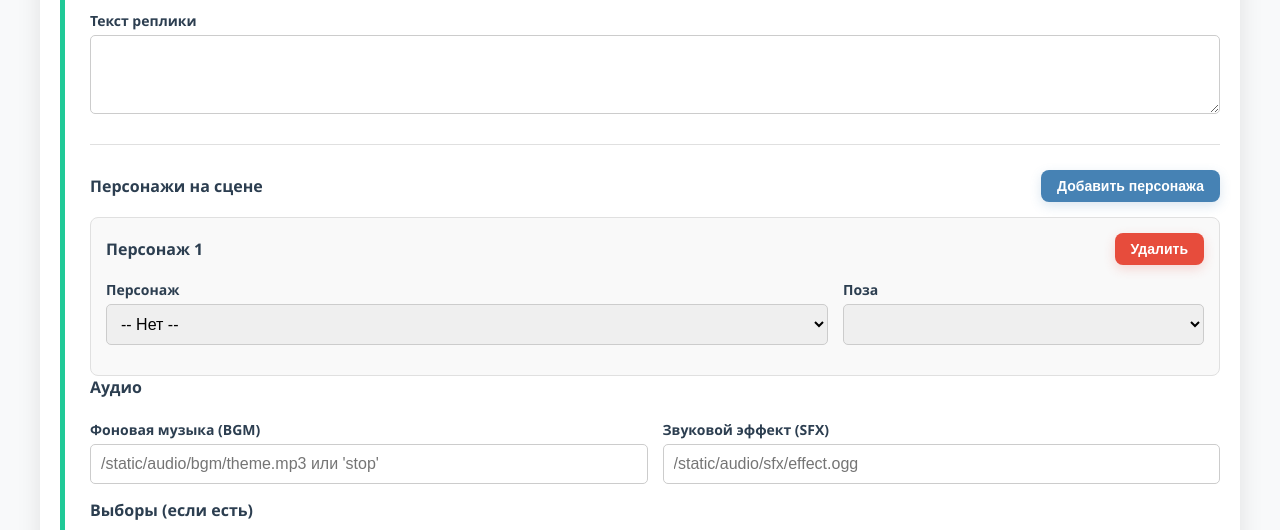
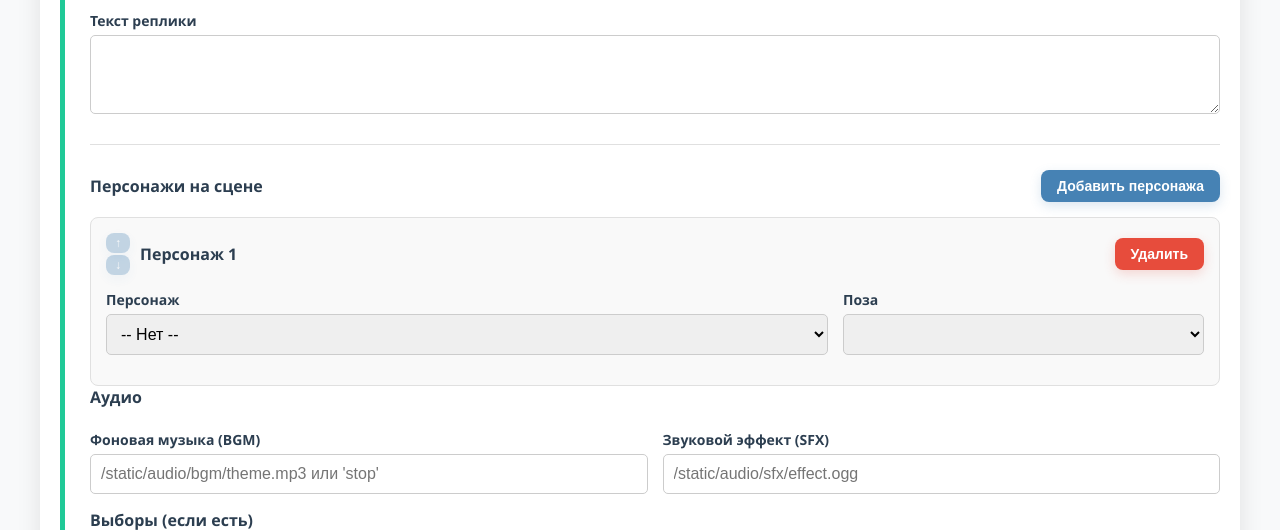
Before and after one commit to appsfolder/SWVNE, a Flask app: page /scenario-creator in a window 1280 px wide. Shown: the part 495-1025 px from the top of the page. Run offline with Flask 3, Linux system fonts and the light colour scheme; lists and menus that the app fills with data are empty.

Commit message:
Add slot buttons to define positions
This change introduces up/down buttons to reposition characters

```diff
--- a/static/css/style.css
+++ b/static/css/style.css
@@ -726,6 +726,12 @@ body.creator-body, body.admin-body {
     margin-bottom: 15px;
 }
 
+.character-slot-left {
+    display: flex;
+    align-items: center;
+    gap: 10px;
+}
+
 .character-slot-title {
     font-weight: 600;
     color: var(--color-dark-purple);
@@ -735,6 +741,30 @@ body.creator-body, body.admin-body {
     display: grid;
     grid-template-columns: 2fr 1fr;
     gap: 15px;
+}
+
+/* Position control styles */
+.position-controls {
+    display: flex;
+    flex-direction: column;
+    gap: 2px;
+}
+
+.move-up-btn,
+.move-down-btn {
+    min-width: 24px;
+    width: 24px;
+    height: 20px;
+    padding: 0;
+    font-size: 12px;
+    line-height: 1;
+    font-weight: bold;
+}
+
+.move-up-btn:disabled,
+.move-down-btn:disabled {
+    opacity: 0.3;
+    cursor: not-allowed;
 }
 
 .controls-wrapper {
--- a/templates/scenario_creator.html
+++ b/templates/scenario_creator.html
@@ -123,7 +123,13 @@
     <template id="character-slot-template">
         <div class="character-slot">
             <div class="character-slot-header">
-                <span class="character-slot-title">Персонаж <span class="slot-number">1</span></span>
+                <div class="character-slot-left">
+                    <div class="position-controls">
+                        <button class="btn btn--small btn--secondary move-up-btn" type="button" title="Переместить вверх">↑</button>
+                        <button class="btn btn--small btn--secondary move-down-btn" type="button" title="Переместить вниз">↓</button>
+                    </div>
+                    <span class="character-slot-title">Персонаж <span class="slot-number">1</span></span>
+                </div>
                 <button class="btn btn--danger btn--small remove-character-btn" type="button">Удалить</button>
             </div>
             <div class="character-slot-content">
```
Also changed, not shown: static/js/scenario_creator.js (+78 -0 lines).
